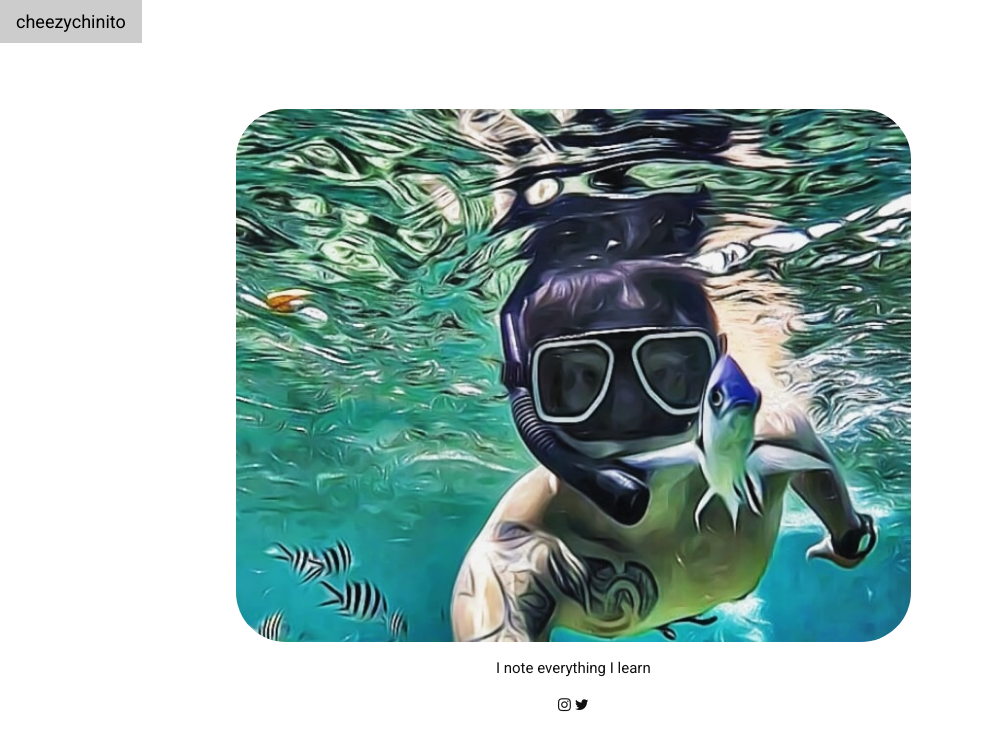
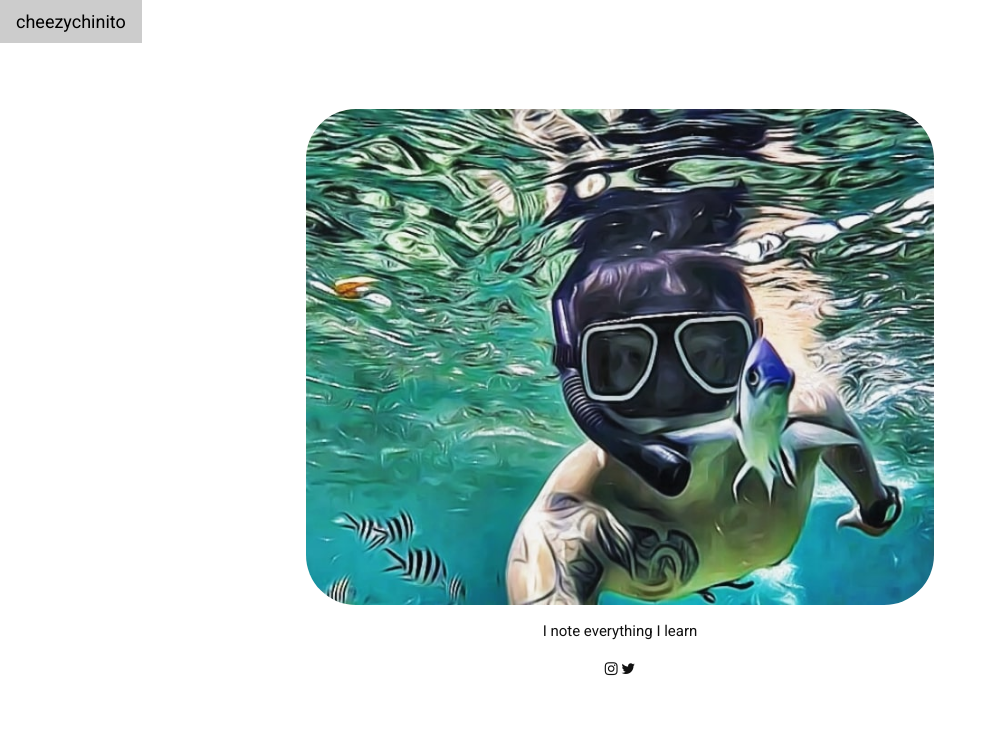
Before and after one commit to agyago/agyago.github.io, a Jekyll site: the page built from index.html, in a window 1280 px wide. Shown: the top 751 px of the page, without its empty margins (0-997 px from the left). Built offline with Jekyll 4.4.1, drawn with Linux system fonts in a browser that asks for light colours; comment, search, counter and statistics services are not loaded.

Commit message:
changing sidebar

```diff
--- a/_includes/sidebar.html
+++ b/_includes/sidebar.html
@@ -13,4 +13,4 @@
 <div class="w3-overlay w3-hide-large" onclick="w3_close()" style="cursor:pointer" title="close side menu" id="myOverlay"></div>
 
 <!-- Main content: shift it to the right by 250 pixels when the sidebar is visible -->
-<div class="w3-main" style="margin-left:220px">
+<div class="w3-main" style="margin-left:290px">
```
